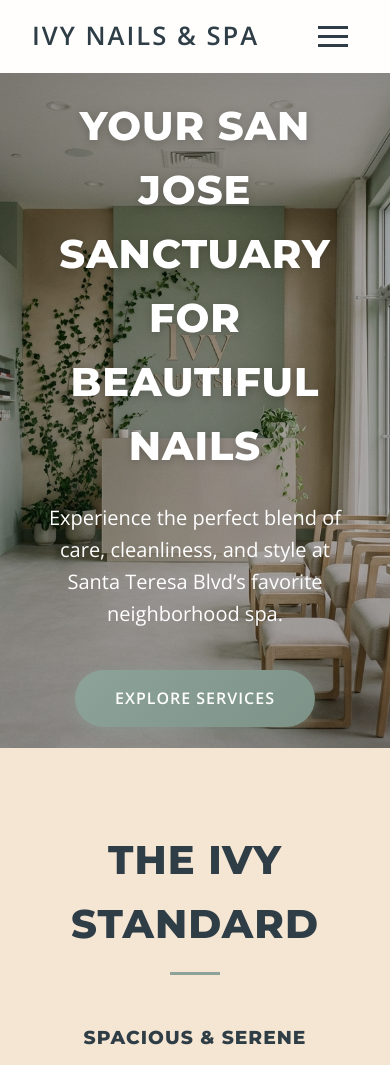
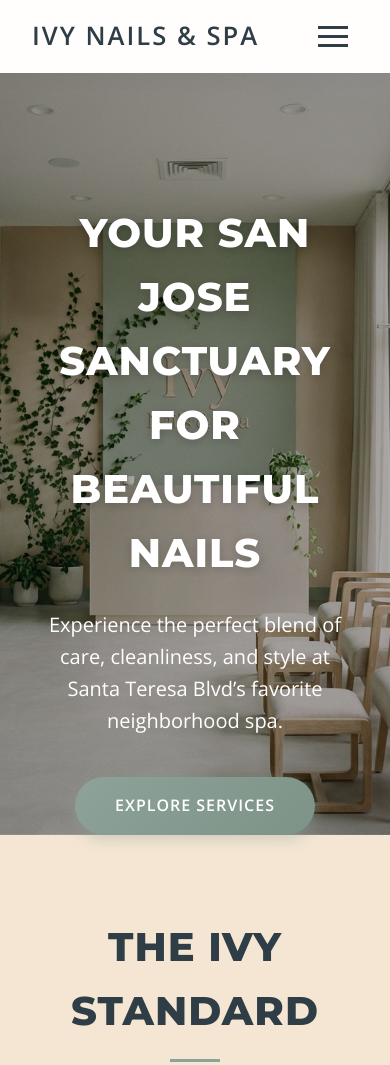
Before and after one commit to SuryaCS719/Ivy-Nails-Spa, a website built with Vite: page index.html in a window 390 px wide. Shown: the top 1065 px of the page. Built offline with nearby package versions, Linux system fonts and the light colour scheme.

Commit message:
Fix mobile hero spacing and revert to favicon.png

```diff
--- a/src/style.css
+++ b/src/style.css
@@ -385,6 +385,13 @@
 }
 
 @media (max-width: 768px) {
+  .hero {
+    padding-top: 8rem;
+    /* Increased padding to prevent collision with sticky nav */
+    height: auto;
+    min-height: 80vh;
+  }
+
   .hero-content h1 {
     font-size: 2.5rem;
   }
```
Also changed, not shown: public/favicon.ico (added).
